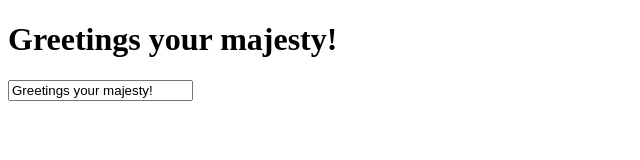
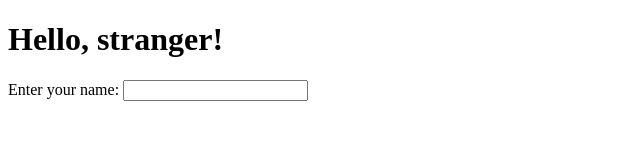
Before and after one commit to fargelus/Vue-snippets, a plain HTML site: page index.html in a window 1280 px wide. Shown: the whole page, without its empty margins (0-640 px from the left). Drawn offline with nearby package versions, Linux system fonts and the light colour scheme.

Commit message:
Name binding

```diff
--- a/2_way_binding/hello_vue.js
+++ b/2_way_binding/hello_vue.js
@@ -3,6 +3,7 @@ window.onload = function() {
       el: '#app',
       data: {
         greetings: 'Greetings your majesty!',
+        name: '',
       },
   });
 }
--- a/index.html
+++ b/index.html
@@ -10,8 +10,11 @@
 </head>
 <body>
   <div id="app">
-    <h1>{{ greetings }}</h1>
-    <input v-model="greetings">
+    <h1>Hello, {{ name ? name : 'stranger' }}!</h1>
+    <label for="name-input">
+      Enter your name:
+    </label>
+    <input v-model="name" id="name-input">
   </div>
 </body>
 </html>
```
